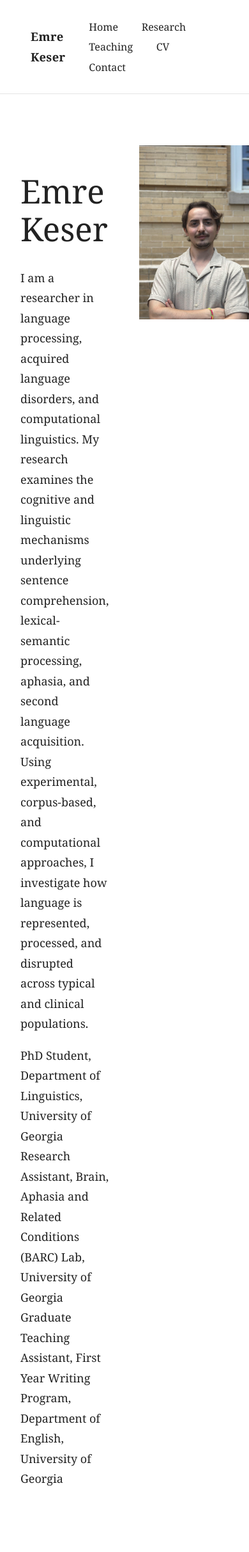
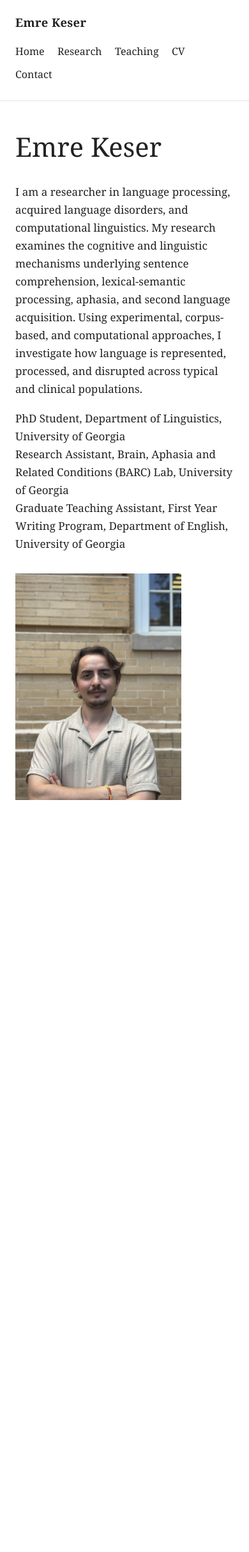
Before and after one commit to aekeser/aekeser.github.io, a Jekyll site: the page built from index.md, in a window 390 px wide. Shown: the whole page at 64% size. Built offline with Jekyll 4.4.1, drawn with Linux system fonts in a browser that asks for light colours; after the commit the page ends 1298 px from its top, so only the background shows below that.

Commit message:
Add mobile homepage styling

```diff
--- a/assets/css/style.css
+++ b/assets/css/style.css
@@ -77,3 +77,48 @@ a:hover {
     height: auto;
     display: block;
 }
+
+@media (max-width: 700px) {
+    body {
+        font-size: 17px;
+        line-height: 1.65;
+    }
+
+    .site-header {
+        display: block;
+        padding: 1.25rem 1.5rem;
+    }
+
+    .site-title {
+        display: block;
+        margin-bottom: 1rem;
+    }
+
+    .site-nav a {
+        display: inline-block;
+        margin: 0 1rem 0.5rem 0;
+        font-size: 1rem;
+    }
+
+    .site-main {
+        margin: 3rem auto;
+        padding: 0 1.5rem;
+    }
+
+    .home-intro {
+        display: block;
+    }
+
+    .home-photo {
+        margin: 2rem 0;
+    }
+
+    .home-photo img {
+        width: 100%;
+        max-width: 260px;
+    }
+
+    h1 {
+        font-size: 2.6rem;
+    }
+}
```
